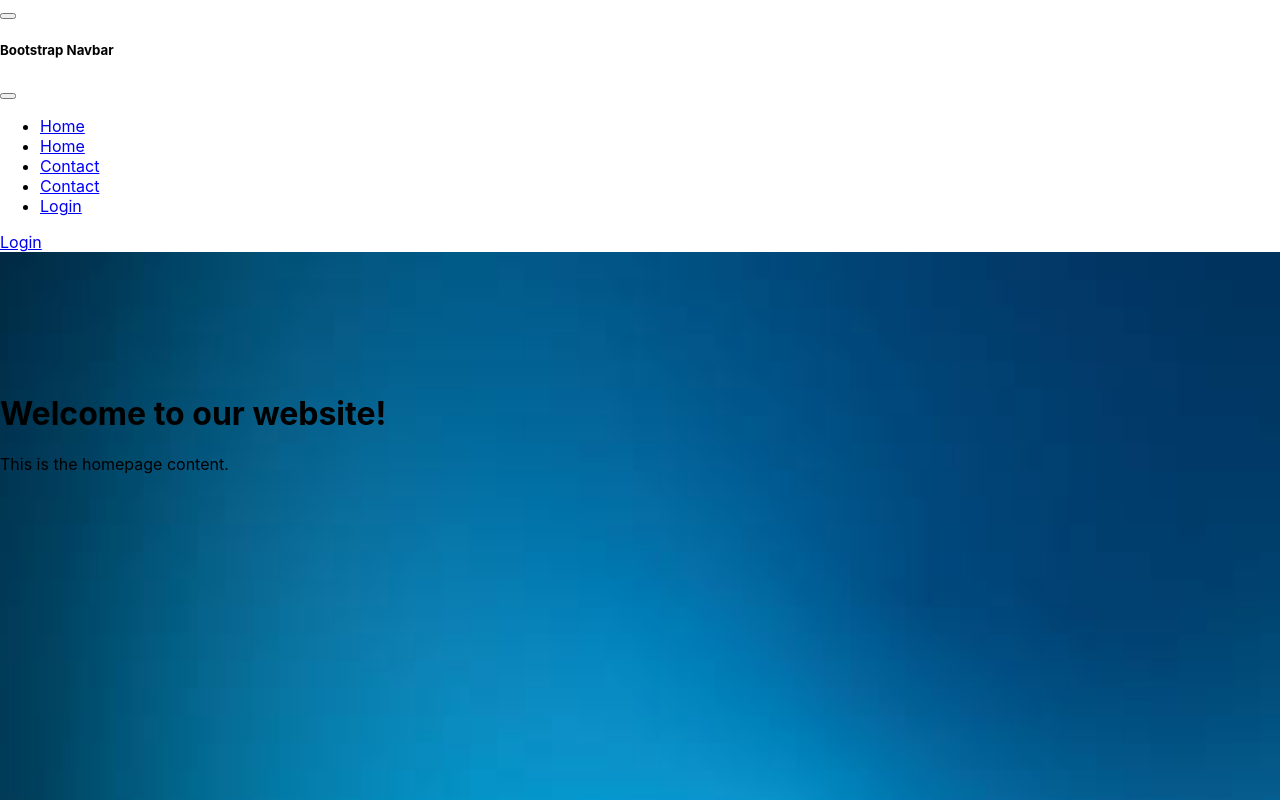
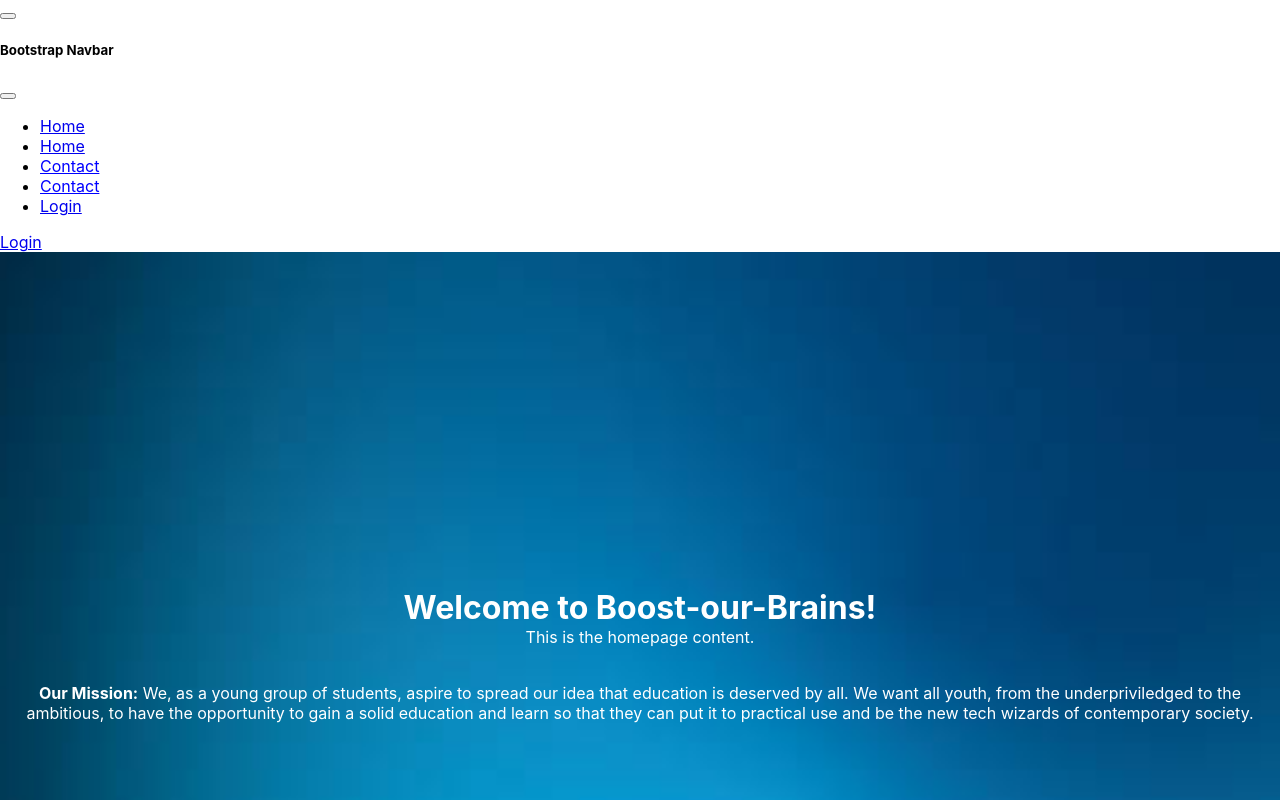
Before and after one commit to Rashod-coder/smHacks, a React (Create React App) app in the folder mateo-hacks/: page / in a window 1280 px wide. Shown: the top 800 px of the page. Built offline with nearby package versions, Linux system fonts and the light colour scheme; the HTML template or start-up script is replaced by a standard one.

Commit message:
homepage

```diff
--- /dev/null
+++ b/mateo-hacks/src/Home.css
@@ -0,0 +1,28 @@
+.container {
+    height: 100vh;
+    background-image: url("splash1.jpeg");
+    background-size: cover; /* Make the background image cover the entire container */
+    background-position: center;
+    display: flex;
+    flex-direction: column;
+    justify-content: center;
+    align-items: center;
+}
+
+.title {
+    text-align: center;
+    color: white;
+    margin-bottom: 50px;
+}
+
+.paragraph {
+    text-align: center;
+    color: white;
+    margin-top: -50px;
+}
+
+.mission {
+    text-align: center;
+    color: white;
+    margin-top: 20px;
+}
--- a/mateo-hacks/src/Home.js
+++ b/mateo-hacks/src/Home.js
@@ -1,5 +1,6 @@
 import React from "react";
 import pic01 from "./splash1.jpeg"; // Import the image
+import "./Home.css"; // Import the CSS file
 
 function HomePage() {
     const style = {
@@ -11,15 +12,11 @@ function HomePage() {
 
     return (
         <div style={style}>
-            <br/>
-            <br/>
-            <br/>
-            <br/>
-            <br/>
-            <br/>
-
-            <h1>Welcome to our website!</h1>
-            <p>This is the homepage content.</p>
+        <div className="container" style={{ backgroundImage: `url(${pic01})` }}>
+            <h1 className="title">Welcome to Boost-our-Brains!</h1>
+            <p className="paragraph">This is the homepage content.</p>
+            <p className="mission"><strong>Our Mission:</strong> We, as a young group of students, aspire to spread our idea that education is deserved by all. We want all youth, from the underpriviledged to the ambitious, to have the opportunity to gain a solid education and learn so that they can put it to practical use and be the new tech wizards of contemporary society.</p>
+        </div>
         </div>
     );
 }
--- /dev/null
+++ b/mateo-hacks/src/googleSignin/Home.js
@@ -0,0 +1,22 @@
+import React from "react";
+import
+
+function HomePage() {
+    const style = {
+        height: '100vh', // Set the height to 100vh (100% of the viewport height)
+        backgroundImage: 'url("splash1.jpeg")',
+        backgroundSize: 'cover',
+        backgroundPosition: 'center',
+    };
+
+    return (
+        <div style={style}>
+
+            <h1>Welcome to our website!</h1>
+            <p>This is the homepage content.</p>
+
+        </div>
+    );
+}
+
+export default HomePage;
```
Also changed, not shown: mateo-hacks/src/splash1.jpg (added), 1 other file (tests, documents, lock files or other folders).
